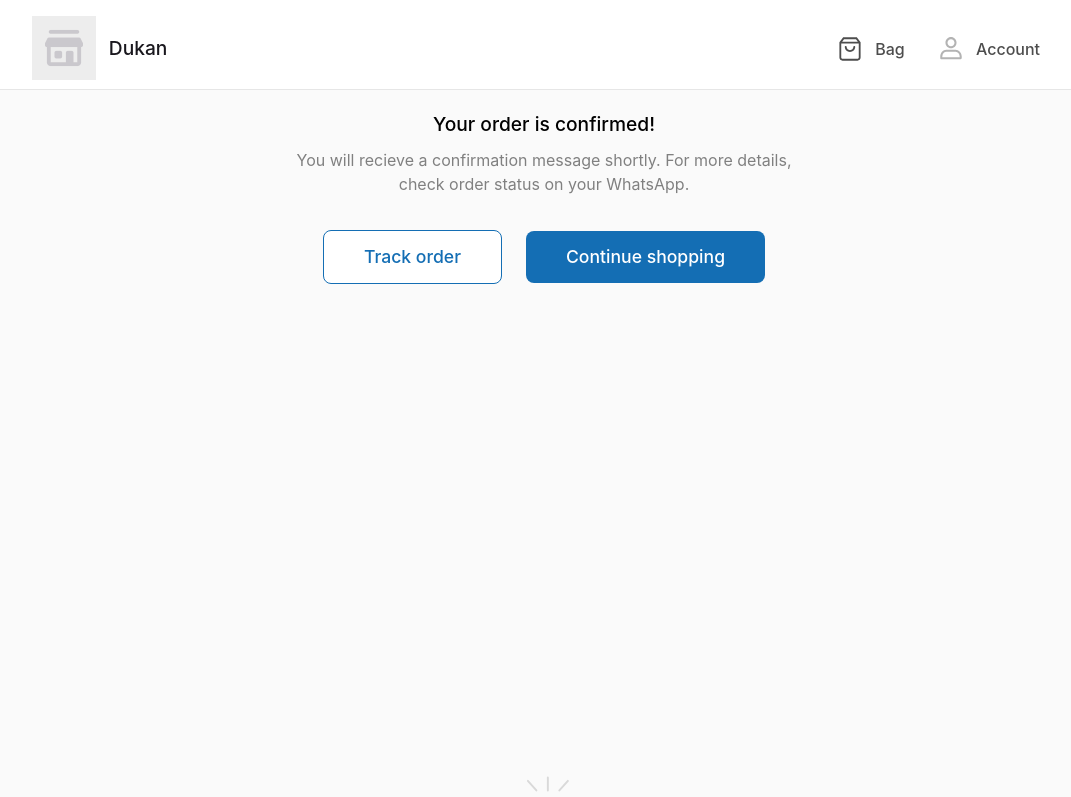
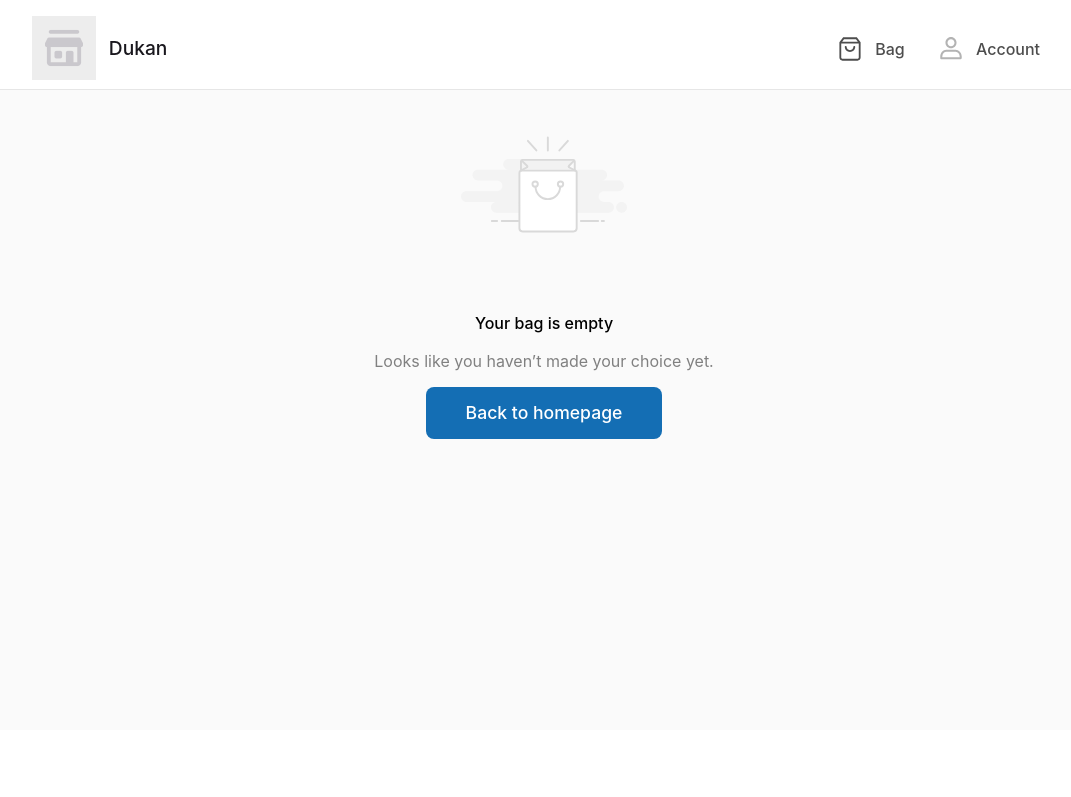
Before and after one commit to vipansh/mydukan, a React (Create React App) app: page /bag in a window 1280 px wide. Shown: the top 797 px of the page, without its empty margins (96-1167 px from the left). Built offline with nearby package versions, Linux system fonts and the light colour scheme.

Commit message:
payment confirm page useState added

```diff
--- a/src/componants/navbar/NavBar.js
+++ b/src/componants/navbar/NavBar.js
@@ -3,6 +3,7 @@ import logoimg from './img/store-logo.jpg'
 import "./styles/navbar.css"
 import { Cart } from './Cart'
 import { Account } from './Account'
+import { Link } from 'react-router-dom'
 export const NavBar = () => {
     return (
         <div className="header">
@@ -10,9 +11,9 @@ export const NavBar = () => {
             <div className="navbar">
                 <div className="navbar-container">
 
-                    <div className="navbar-title">
+                    <Link to="/"><div className="navbar-title">
                         <img src={logoimg} alt="logoimg" className="logo-img" style={{ width: "4rem" }} /> <span className="detail">Dukan</span>
-                    </div>
+                    </div></Link>
                     <div className="navbar-cart">
                         <Cart />
                         <Account />
--- a/src/componants/payment/CheckOut.js
+++ b/src/componants/payment/CheckOut.js
@@ -9,26 +9,27 @@ import { Link } from 'react-router-dom'
 export const CheckOut = () => {
     const { cartItem, setCartItem } = useContext(CartContaxt)
 
-    const [confirmPageShow, setConfirmPageShow] = useState(true)
+    const [confirmPageShow, setConfirmPageShow] = useState(false)
     const [emptyCart, setEmptyCart] = useState()
 
     useEffect(() => {
         if (cartItem.length >= 1) {
-            setEmptyCart(true)
+            setEmptyCart(false)
         }
         else {
-            setEmptyCart(false)
+            setEmptyCart(true)
 
         }
-    }, [cartItem])
+        console.log(emptyCart, confirmPageShow)
+    }, [cartItem, confirmPageShow])
 
     return (
         <div>
             <div class="main-content-wrap">
-                <main class="main-container-checkout" >
-                    <div class={`container cart-page ${emptyCart || confirmPageShow ? "hidden-div" : null}`}>
+                <main class={`main-container-checkout  ${emptyCart ? "hidden-div" : null}`} >
+                    <div class={`container cart-page ${!confirmPageShow ? null : "hidden-div"}`} >
                         <div class="checkout-section">
-                            <CheckOutForm />
+                            <CheckOutForm setConfirmPageShow={setConfirmPageShow} />
                         </div>
                         <section class="cart-sidebar">
                             <div class="cart-sidebar-header-wrap card-1">
@@ -41,7 +42,7 @@ export const CheckOut = () => {
                         <ConfirmOrder />
                     </div>
                 </main>
-                <main class={`main-container-checkout ${!emptyCart ? null : "hidden-div"}`}>
+                <main class={`main-container-checkout ${emptyCart ? null : "hidden-div"}`}>
                     <div className="empty-order-bag  ">
 
                         <img src={emptybag} alt="noProduct" style={{ height: "189px", width: "13vw" }} />
--- a/src/componants/payment/CheckOutForm.js
+++ b/src/componants/payment/CheckOutForm.js
@@ -1,33 +1,35 @@
 import React, { useState } from 'react'
 
-export const CheckOutForm = () => {
+export const CheckOutForm = ({ setConfirmPageShow }) => {
 
     const [loginDone, setloginDone] = useState(false)
     const [showAddressForm, setShowAddressForm] = useState(false)
     const [showPaymentForm, setShowPaymentForm] = useState(false)
 
 
+
+
     return (
 
         <div class="checkout-section">
             <form autocomplete="off">
-
+            <p class="text-2 c-gray-1">Don`t enter in input filed Login for now</p>
                 <div class="checkout-step-wrap active">
                     <div class="checkout-step-circle active">1</div>
                     <section class="card-1 account-card">
                         <h2 class="section-text-7 mb2">Account</h2>
                         <p class="text-2 c-gray-1">To place your order, log in by entering your 10 digit mobile number.</p>
-
                         {/* log-In form.... */}
 
                         <div class={`login-form-wrap ${loginDone ? "hidden-form" : "show-form"}`}>
+
 
                             <div class="form-group input-wrap has-prepend-text form-group-lg">
                                 <label class="field-label required">Mobile Number</label>
                                 <div class="input-group-wrap  login-form-flex ">
                                     <div>
                                         <span class="prepend-txt">+91</span>
-                                        <input inputmode="numeric" name="mobile" placeholder="Enter mobile number" maxlength="10" autocomplete="off" type="tel" value="" />
+                                        <input inputmode="numeric" name="mobile" placeholder="88******89" maxlength="10" autocomplete="off" type="tel" value="" />
                                     </div>
                                     <div>
                                         <button type="submit" class="btn-login" disabled="" onClick={(e) => {
@@ -111,7 +113,10 @@ export const CheckOutForm = () => {
                         <p class="text-2 c-gray-1">Select your payment method.</p>
                         <div class={`login-form-wrap ${!showPaymentForm ? "hidden-form" : "show-form"}`}>
                             <div class="payment-modes row"><div class="payment-mode "><h5 class="cash-text-1">Cash</h5></div>
-                                <button class="btn-login" type="button">Confirm order</button>
+                                <button class="btn-login" type="button" onClick={(e) => {
+                                    e.preventDefault()
+                                    setConfirmPageShow(true)
+                                }}>Confirm order</button>
                             </div>
                         </div>
                     </section>
```
Also changed, not shown: 1 other file (tests, documents, lock files or other folders).
